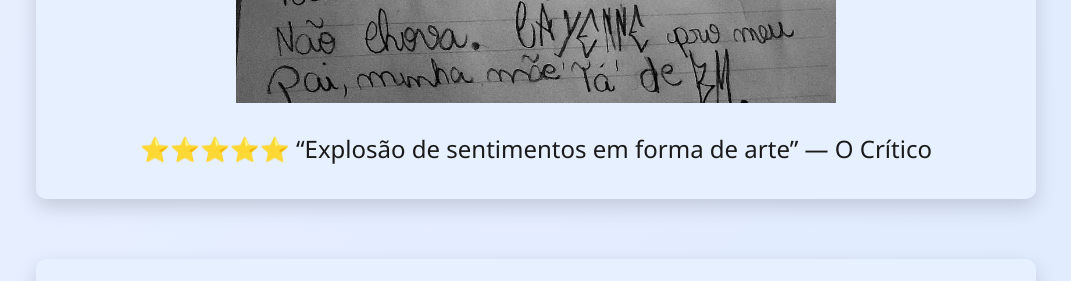
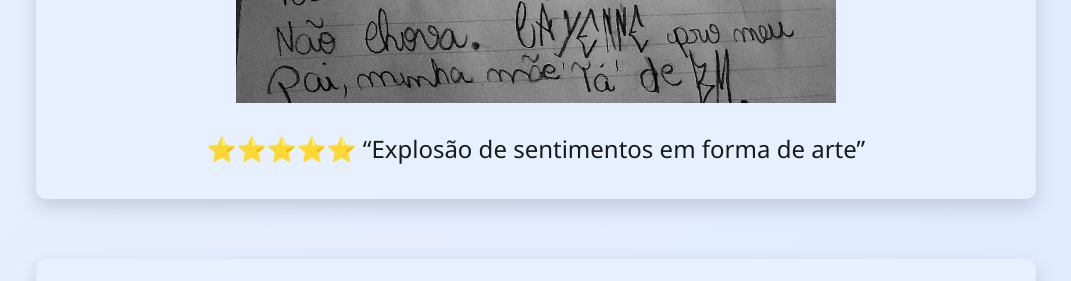
Before and after one commit to victorhgcarvalho/Arte, a plain HTML site: page galeria.html in a window 1280 px wide. Shown: the part 1980-2261 px from the top of the page, without its empty margins (104-1175 px from the left). Drawn offline with nearby package versions, Linux system fonts and the light colour scheme.

Commit message:
Update galeria.html

```diff
--- a/galeria.html
+++ b/galeria.html
@@ -28,7 +28,7 @@
     <div class="rank-item obra escondida">
       <div class="rank-title">🥈 <span> 2º Lugar</span> - Outra obra linda da Alana</div>
       <img src="img/obra-de-arte-2.jpg" alt="Desenho 2 da Alana" />
-      <p class="critica">⭐⭐⭐⭐⭐ “Explosão de sentimentos em forma de arte” — O Crítico</p>
+      <p class="critica">⭐⭐⭐⭐⭐ “Explosão de sentimentos em forma de arte”</p>
     </div>
 
     <div class="rank-item obra escondida">
```
